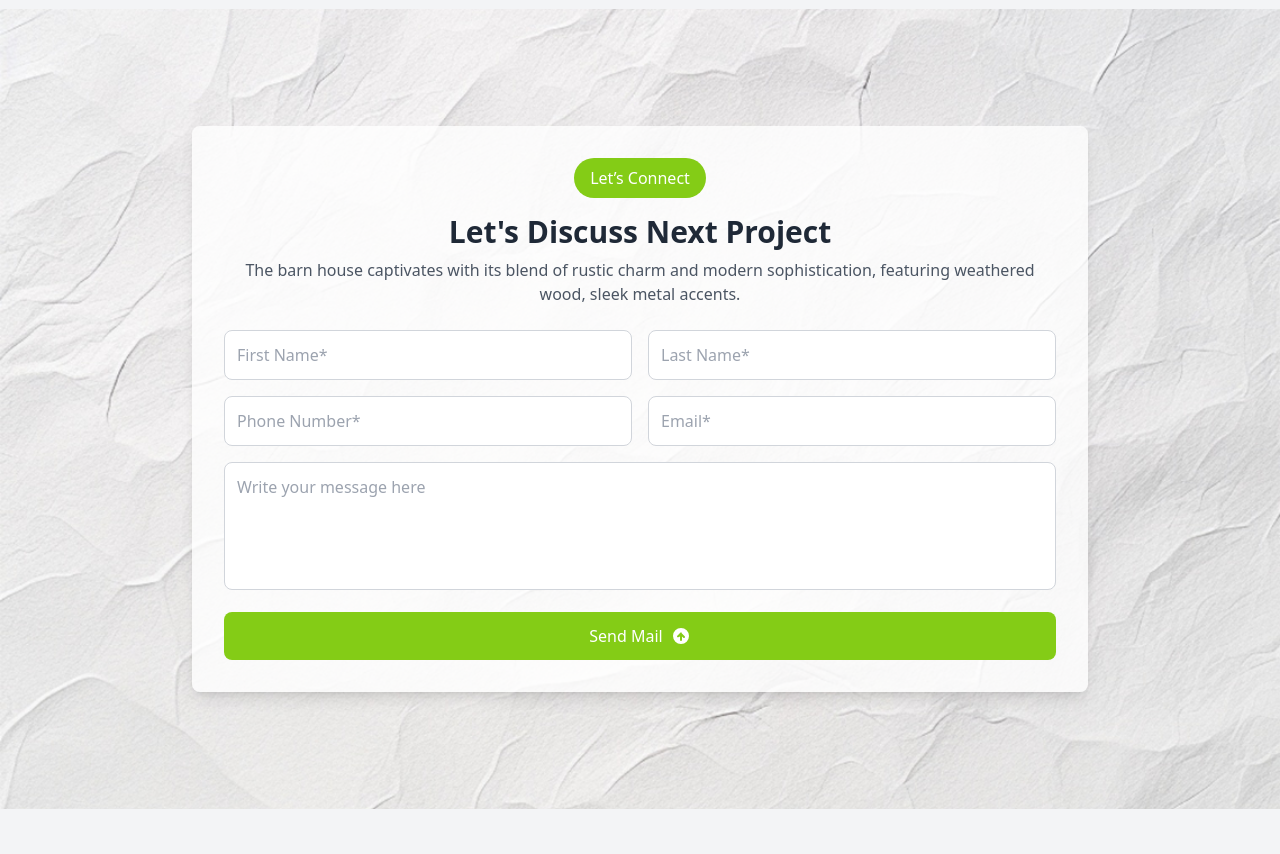
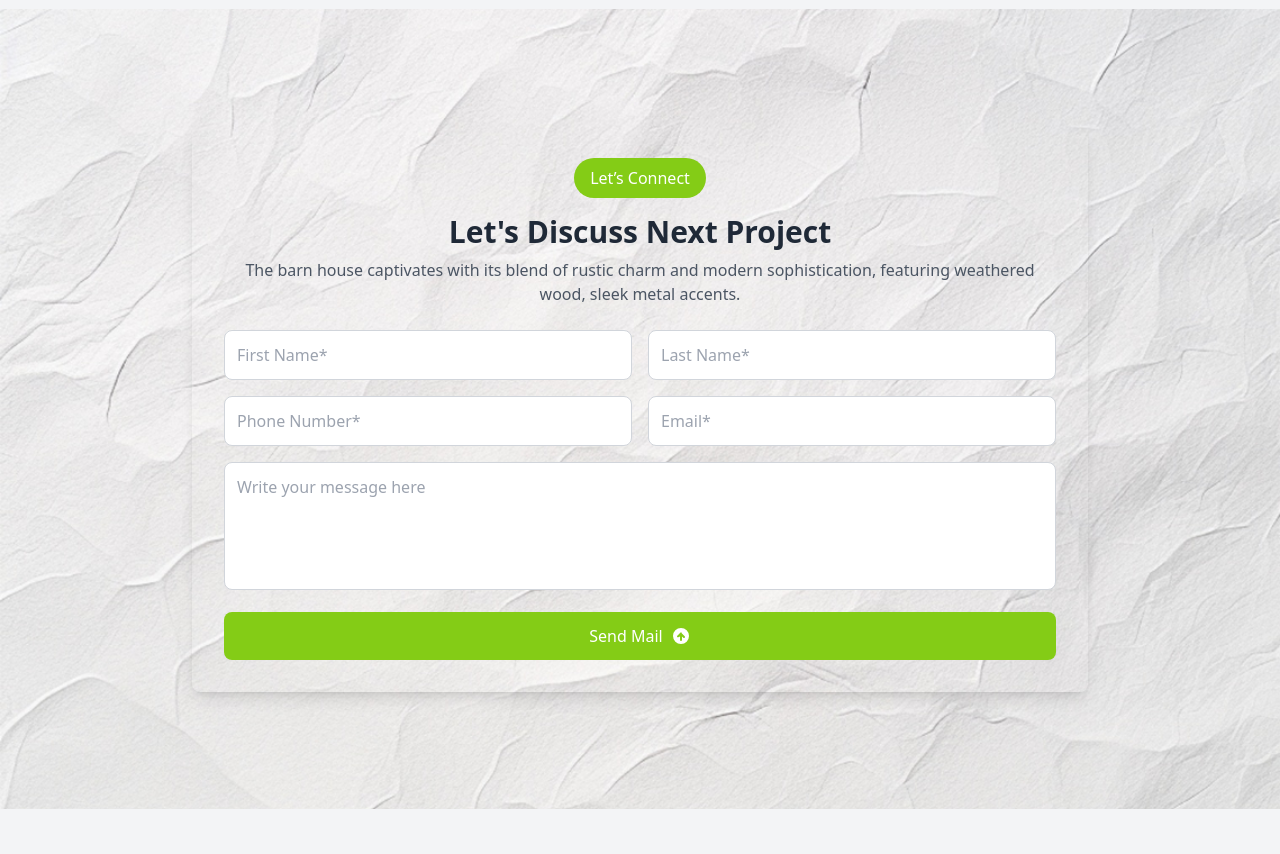
Before and after one commit to SultanMahirMuhtasimArian/Assignment-03, a plain HTML site: page index.html in a window 1280 px wide. Shown: the part 3660-4514 px from the top of the page. Drawn offline with nearby package versions, Linux system fonts and the light colour scheme.

Commit message:
Update index.html

```diff
--- a/index.html
+++ b/index.html
@@ -464,7 +464,7 @@
 
 
             <section class="bg-[url('bg.jpg')] bg-cover bg-center min-h-screen flex items-center justify-center p-4">
-                <div class="bg-white bg-opacity-80 p-8 rounded-lg shadow-lg h-6xl max-w-4xl w-full">
+                <div class="bg-white bg-opacity-0 p-8 rounded-lg shadow-lg h-6xl max-w-4xl w-full">
                   <!-- Heading -->
                   <div class="text-center mb-6">
                     <button class="bg-lime-500 text-white py-2 px-4 rounded-full mb-4">
```
